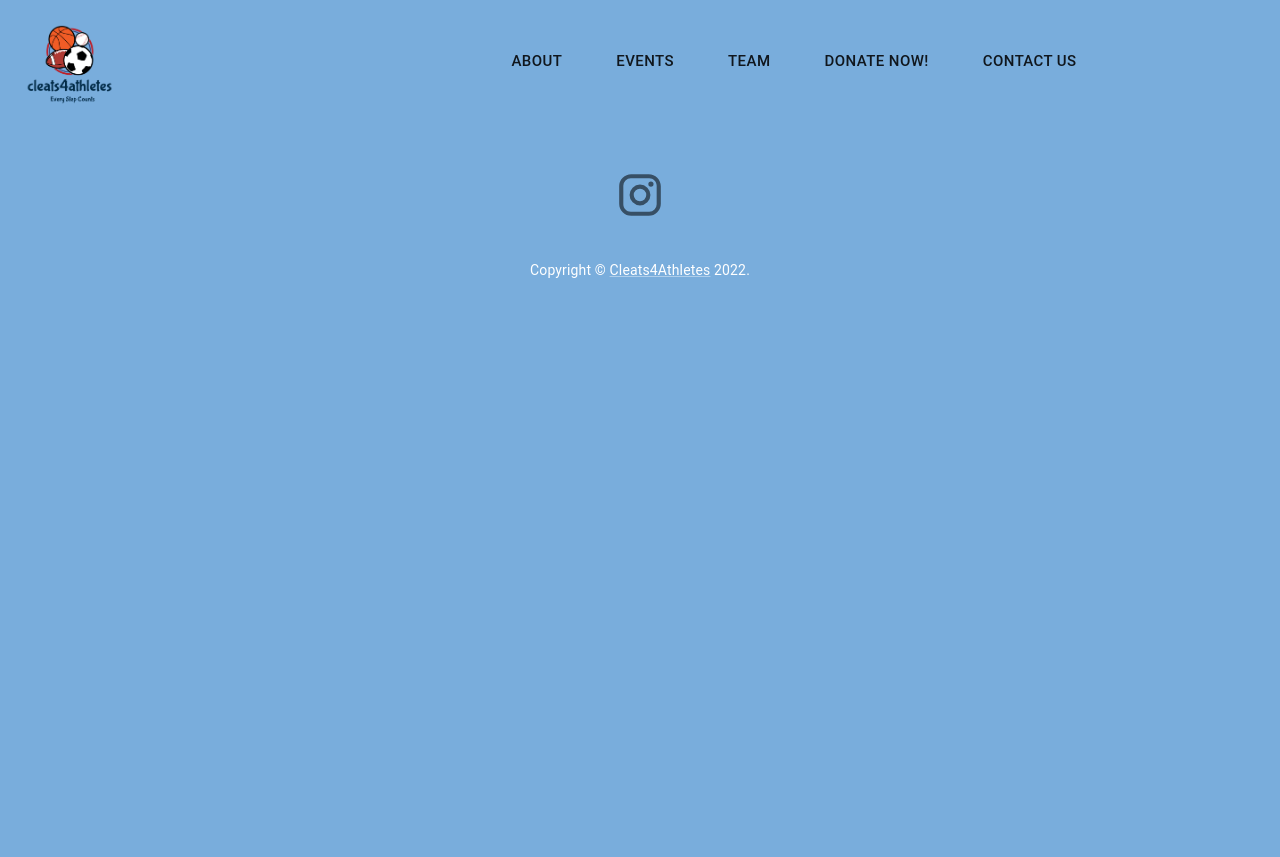
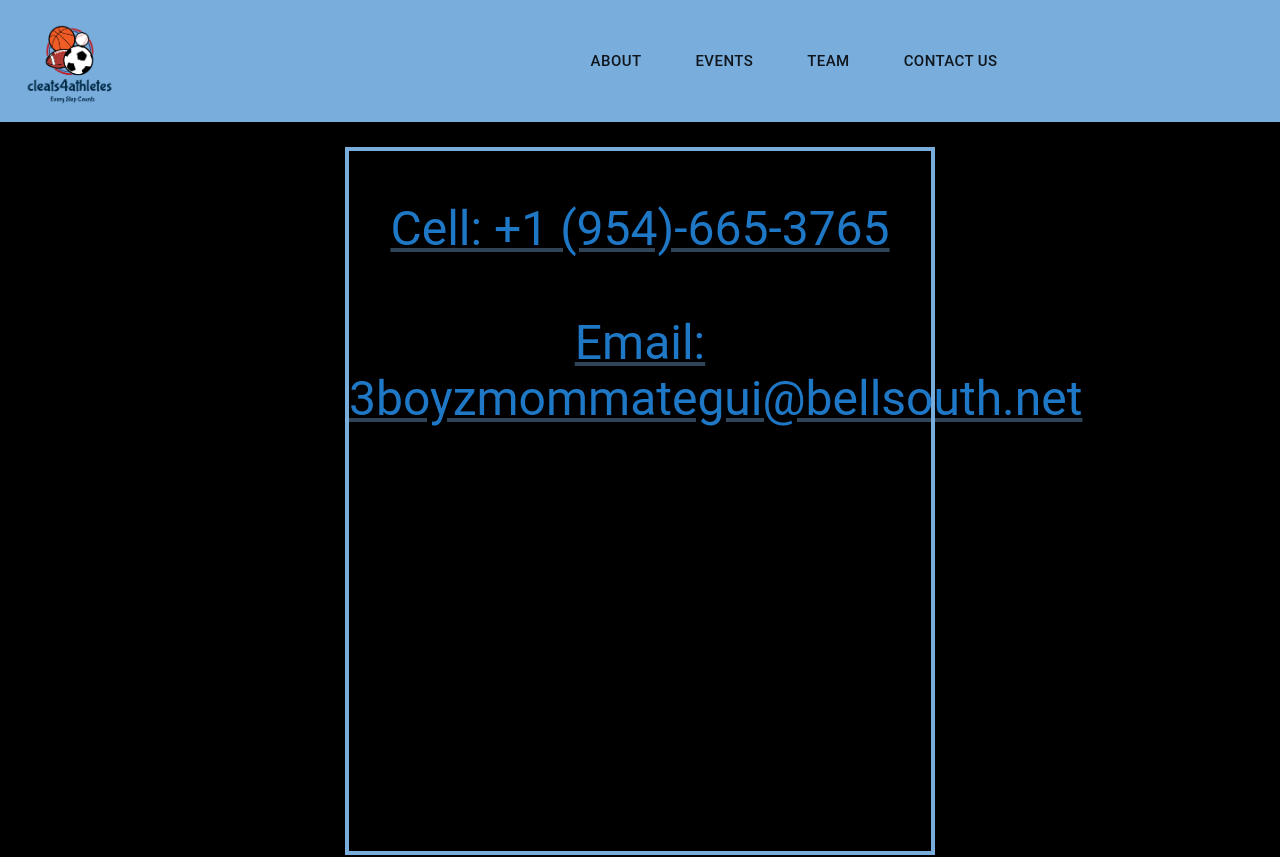
Before and after one commit to drewamunat2/cleats4athletes-react-app, a React (Create React App) app: page /contact in a window 1280 px wide. Shown: the top 857 px of the page. Before the commit the page ends 800 px from the top, so only its background shows below. Built offline with nearby package versions, Linux system fonts and the light colour scheme.

Commit message:
all routes made need to finish team

```diff
--- a/package.json
+++ b/package.json
@@ -39,5 +39,8 @@
       "last 1 firefox version",
       "last 1 safari version"
     ]
+  },
+  "devDependencies": {
+    "netlify-cli": "^13.1.6"
   }
 }
--- a/src/App.js
+++ b/src/App.js
@@ -1,8 +1,8 @@
 import { createTheme, ThemeProvider } from '@mui/material/styles';
 import { useEffect } from "react";
 
-import Footer from "./components/Footer";
-import Header from "./components/Header";
+import Footer from "./Components/Footer";
+import Header from "./Components/Header";
 import RouteComponent from './RouteComponent';
 
 const theme = createTheme({
--- a/src/Components/Header.js
+++ b/src/Components/Header.js
@@ -29,22 +29,17 @@ export default function Header() {
                 </Button>
               </Grid>
               <Grid item>
-                <Button size='medium' variant="text" color="inherit">
+                <Button size='medium' variant="text" color="inherit" href='/events'>
                   Events
                 </Button>
               </Grid>
               <Grid item>
-                <Button size='medium' variant="text" color="inherit">
+                <Button size='medium' variant="text" color="inherit" href="/team">
                   Team
                 </Button>
               </Grid>
               <Grid item>
-                <Button size='medium' variant="text" color="inherit">
-                  Donate Now!
-                </Button>
-              </Grid>
-              <Grid item>
-                <Button size='medium' variant="text" color="inherit">
+                <Button size='medium' variant="text" color="inherit" href="/contact">
                   Contact Us
                 </Button>
               </Grid>
@@ -57,22 +52,17 @@ export default function Header() {
                 </Button>
               </Grid>
               <Grid item>
-                <Button size='large' variant="text" color="inherit">
+                <Button size='large' variant="text" color="inherit" href='/events'>
                   Events
                 </Button>
               </Grid>
               <Grid item>
-                <Button size='large' variant="text" color="inherit">
+                <Button size='large' variant="text" color="inherit" href="/team">
                   Team
                 </Button>
               </Grid>
               <Grid item>
-                <Button size='large' variant="text" color="inherit">
-                  Donate Now!
-                </Button>
-              </Grid>
-              <Grid item>
-                <Button size='large' variant="text" color="inherit">
+                <Button size='large' variant="text" color="inherit" href="/contact">
                   Contact Us
                 </Button>
               </Grid>
--- a/src/RouteComponent.js
+++ b/src/RouteComponent.js
@@ -2,6 +2,9 @@ import React from "react";
 import {BrowserRouter as Router, Routes, Route} from "react-router-dom";
 import Home from './routes/Home';
 import About from './routes/About';
+import Events from "./routes/Events";
+import Team from "./routes/Team";
+import ContactUs from "./routes/ContactUs";
 
 export default function RouteComponent(){
   return (
@@ -9,6 +12,9 @@ export default function RouteComponent(){
         <Routes>
           <Route path="/" element={<Home />} />
           <Route path="/about" element={<About />} />
+          <Route path="/events" element={<Events />} />
+          <Route path="/team" element={<Team />} />
+          <Route path="/contact" element={<ContactUs />} />
         </Routes>
     </Router>
   )
--- /dev/null
+++ b/src/routes/ContactUs.js
@@ -0,0 +1,97 @@
+import { Box, Grid, Paper, Typography, useMediaQuery, Link } from "@mui/material";
+import { useTheme } from "@mui/material/styles";
+
+const paperStyle = {
+  justifyContent: "center",
+  alignItems: "center",
+  textAlign: "center",
+  verticalAlign: "middle",
+  backgroundColor: "#000000",
+  height: 700,
+  margin: 25,
+  border: "4px solid #79ADDC",
+};
+
+const paperStyleMobile = {
+  justifyContent: "center",
+  alignItems: "center",
+  textAlign: "center",
+  verticalAlign: "middle",
+  backgroundColor: "#000000",
+  margin: 25,
+  border: "4px solid #79ADDC",
+};
+
+const containerStyle = {
+  justifyContent: "center",
+  alignItems: "center",
+  textAlign: "center",
+  verticalAlign: "middle",
+  flex: 1,
+};
+
+const titleStyle = {
+  marginTop: 50,
+  marginBottom: "10%",
+};
+
+export default function ContactUs() {
+  const theme = useTheme();
+  const mobile = useMediaQuery(theme.breakpoints.down("sm"));
+  if (!mobile) {
+    //laptop
+    return (
+      <Box sx={{ bgcolor: "black", height: 750, minWidth: 1071 }}>
+        <Grid container style={containerStyle}>
+          <Grid item xs={12} sm={6}>
+            <Paper elevation={0} square={true} style={paperStyle}>
+              <Link href="callto:954-665-3765">
+              <Typography
+                align="center"
+                color="#1F78C6"
+                variant="h3"
+                display="block"
+                style={titleStyle}
+              >
+                Cell: +1 (954)-665-3765
+              </Typography>
+              </Link>
+              <Link href="mailto:3boyzmommategui@bellsouth.net">
+              <Typography
+                align="center"
+                color="#1F78C6"
+                variant="h3"
+                display="block"
+                style={titleStyle}
+              >
+                Email: 3boyzmommategui@bellsouth.net
+              </Typography>
+              </Link>
+            </Paper>
+          </Grid>
+        </Grid>
+      </Box>
+    );
+  } else {
+    //mobile
+    return (
+      <Box sx={{ bgcolor: "black", minWidth: 360 }}>
+        <Grid container style={containerStyle}>
+          <Grid item xs={12} sm={6}>
+            <Paper elevation={0} square={true} style={paperStyleMobile}>
+            <Typography
+                align="center"
+                color="#1F78C6"
+                variant="h2"
+                display="block"
+                style={titleStyle}
+              >
+                No events yet. Check back soon!
+              </Typography>
+            </Paper>
+          </Grid>
+        </Grid>
+      </Box>
+    );
+  }
+}
--- /dev/null
+++ b/src/routes/Events.js
@@ -0,0 +1,84 @@
+import { Box, Grid, Paper, Typography, useMediaQuery } from "@mui/material";
+import { useTheme } from "@mui/material/styles";
+
+const paperStyle = {
+  justifyContent: "center",
+  alignItems: "center",
+  textAlign: "center",
+  verticalAlign: "middle",
+  backgroundColor: "#000000",
+  height: 700,
+  margin: 25,
+  border: "4px solid #79ADDC",
+};
+
+const paperStyleMobile = {
+  justifyContent: "center",
+  alignItems: "center",
+  textAlign: "center",
+  verticalAlign: "middle",
+  backgroundColor: "#000000",
+  margin: 25,
+  border: "4px solid #79ADDC",
+};
+
+const containerStyle = {
+  justifyContent: "center",
+  alignItems: "center",
+  textAlign: "center",
+  verticalAlign: "middle",
+  flex: 1,
+};
+
+const titleStyle = {
+  marginTop: 50,
+  marginBottom: "10%",
+};
+
+export default function Events() {
+  const theme = useTheme();
+  const mobile = useMediaQuery(theme.breakpoints.down("sm"));
+  if (!mobile) {
+    //laptop
+    return (
+      <Box sx={{ bgcolor: "black", height: 750, minWidth: 1071 }}>
+        <Grid container style={containerStyle}>
+          <Grid item xs={12} sm={6}>
+            <Paper elevation={0} square={true} style={paperStyle}>
+              <Typography
+                align="center"
+                color="#1F78C6"
+                variant="h2"
+                display="block"
+                style={titleStyle}
+              >
+                No events yet. Check back soon!
+              </Typography>
+            </Paper>
+          </Grid>
+        </Grid>
+      </Box>
+    );
+  } else {
+    //mobile
+    return (
+      <Box sx={{ bgcolor: "black", minWidth: 360 }}>
+        <Grid container style={containerStyle}>
+          <Grid item xs={12} sm={6}>
+            <Paper elevation={0} square={true} style={paperStyleMobile}>
+            <Typography
+                align="center"
+                color="#1F78C6"
+                variant="h2"
+                display="block"
+                style={titleStyle}
+              >
+                No events yet. Check back soon!
+              </Typography>
+            </Paper>
+          </Grid>
+        </Grid>
+      </Box>
+    );
+  }
+}
--- a/src/routes/Home.js
+++ b/src/routes/Home.js
@@ -74,7 +74,7 @@ function Count() {
             display="block"
             align="center"
           >
-            Total Number of Items Collected: 372
+            Total Number of Items Collected: 434
           </Typography>
         </Grid>
       </Grid>
--- /dev/null
+++ b/src/routes/Team.js
@@ -0,0 +1,125 @@
+import { Box, Grid, Paper, Typography, useMediaQuery } from "@mui/material";
+import { useTheme } from '@mui/material/styles';
+
+const paperStyle = {
+  justifyContent: "center",
+  alignItems: "center",
+  textAlign: "center",
+  verticalAlign: "middle",
+  backgroundColor: '#000000',
+  height: 300,
+  margin: 25,
+  border: '4px solid #79ADDC'
+};
+
+const paperStyleMobile = {
+  justifyContent: "center",
+  alignItems: "center",
+  textAlign: "center",
+  verticalAlign: "middle",
+  backgroundColor: '#000000',
+  margin: 25,
+  border: '4px solid #79ADDC'
+};
+
+const containerStyle = {
+  justifyContent: "center",
+  alignItems: "center",
+  textAlign: "center",
+  verticalAlign: "middle",
+  flex: 1
+};
+
+const titleStyle = {
+  marginTop: 50,
+  marginBottom: '10%',
+};
+
+const missionStyle = {
+  marginLeft: '10%',
+  marginRight: '10%',
+  marginBottom: '10%',
+};
+
+export default function Team() {
+  const theme = useTheme();
+  const mobile = useMediaQuery(theme.breakpoints.down('sm'));
+  if (!mobile) {
+    //laptop
+    return (
+      <Box sx={{ bgcolor: "black", height: 750, minWidth: 1071 }}>
+        <Grid container style={containerStyle}>
+          <Grid item xs={12} sm={6}>
+            <Paper
+              elevation={0}
+              square={true}
+              style={paperStyle}>
+              <Typography align="center" color="#1F78C6" variant="h2" display="block" style={titleStyle}>
+                Matt
+              </Typography>
+            </Paper>
+          </Grid>
+          <Grid item xs={12} sm={6}>
+            <Paper
+              elevation={0}
+              square={true}
+              style={paperStyle}>
+              <Typography align="center" color="#1F78C6" variant="h2" display="block" style={titleStyle}>
+                Nick
+              </Typography>
+            </Paper>
+          </Grid>
+        </Grid>
+        <Grid container style={containerStyle}>
+          <Grid item xs={12} sm={6}>
+          <Paper
+              elevation={0}
+              square={true}
+              style={paperStyle}>
+              <Typography align="center" color="#1F78C6" variant="h2" display="block" style={titleStyle}>
+                Mom
+              </Typography>
+            </Paper>
+          </Grid>
+          <Grid item xs={12} sm={6}>
+          <Paper
+              elevation={0}
+              square={true}
+              style={paperStyle}>
+              <Typography align="center" color="#1F78C6" variant="h2" display="block" style={titleStyle}>
+                Drew
+              </Typography>
+            </Paper>
+          </Grid>
+        </Grid>
+      </Box>
+    );
+  } else {
+    //mobile
+    return (
+      <Box sx={{ bgcolor: "black", minWidth: 360 }}>
+        <Grid container style={containerStyle}>
+          <Grid item xs={12} sm={6}>
+            <Paper
+              elevation={0}
+              square={true}
+              style={paperStyleMobile}>
+              <Typography align="center" color="#1F78C6" variant="h3" display="block" style={titleStyle}>
+                Our Mission
+              </Typography>
+              <Typography align="center" color="#ffffff" display="block" style={missionStyle}>
+                Our mission is to provide gently used cleats, clothing, and equipment to youth in the Community, so they can engage in sports, which will allow them to develop character, grit, leadership, and other skills needed to help them succeed on the field (court, etc.), in the classroom, and beyond. Please help us by donating items.
+              </Typography>
+              <Typography align="center" color="#ffffff" display="block" style={missionStyle}>
+                It is easy, just:
+                1. Put the items in a bag by your front door with a note that says cleats for athletes
+                2. Then DM us with your name and address and we will come and pick them up.
+                Thank you. Nick and Matt- Founder and Co-Founder
+              </Typography>
+            </Paper>
+          </Grid>
+        </Grid>
+      </Box>
+    );
+  }
+}
```
Also changed, not shown: 1 other file (tests, documents, lock files or other folders).
